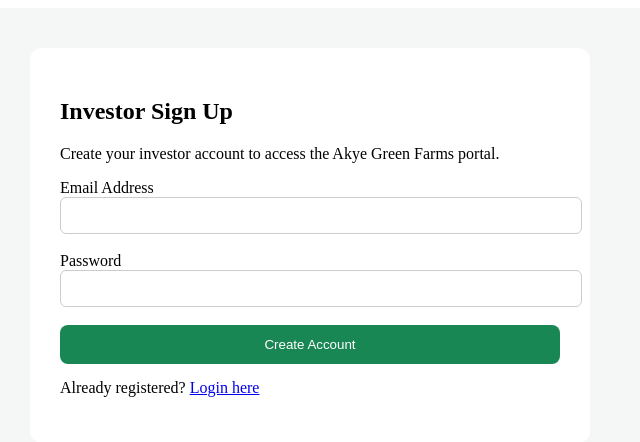
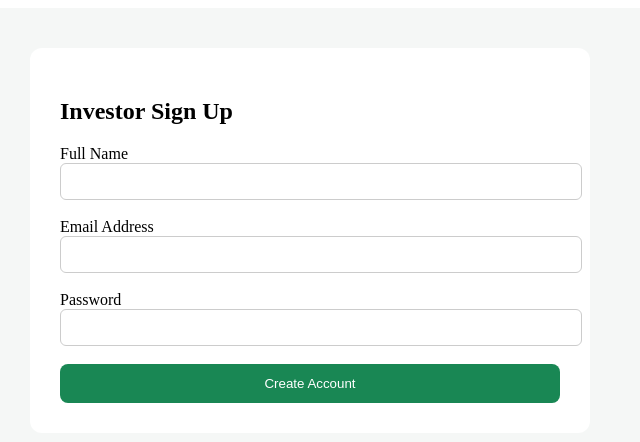
Before and after one commit to akyegreenfarms/akye-green-farms, a Next.js app: page /signup in a window 1280 px wide. Shown: the top 442 px of the page, without its empty margins (330-970 px from the left). Built offline with nearby package versions, Linux system fonts and the light colour scheme.

Commit message:
Update signup.js

```diff
--- a/pages/signup.js
+++ b/pages/signup.js
@@ -1,7 +1,8 @@
 "use client";
 
 import { createUserWithEmailAndPassword } from "firebase/auth";
-import { auth } from "../lib/firebase";
+import { doc, setDoc } from "firebase/firestore";
+import { auth, db } from "../lib/firebase";
 import { useState } from "react";
 
 export default function Signup() {
@@ -11,11 +12,20 @@
     e.preventDefault();
     setLoading(true);
 
+    const name = e.target.name.value;
     const email = e.target.email.value;
     const password = e.target.password.value;
 
     try {
-      await createUserWithEmailAndPassword(auth, email, password);
+      const userCred = await createUserWithEmailAndPassword(auth, email, password);
+
+      await setDoc(doc(db, "investors", userCred.user.uid), {
+        name,
+        email,
+        status: "Onboarding",
+        createdAt: new Date()
+      });
+
       window.location.href = "/dashboard";
     } catch (error) {
       alert(error.message);
@@ -25,19 +35,13 @@
 
   return (
     <div style={{ minHeight: "100vh", background: "#f5f7f6", padding: "40px" }}>
-      <div
-        style={{
-          maxWidth: "500px",
-          margin: "0 auto",
-          background: "#ffffff",
-          padding: "30px",
-          borderRadius: "12px"
-        }}
-      >
+      <div style={{ maxWidth: "500px", margin: "0 auto", background: "#fff", padding: "30px", borderRadius: "12px" }}>
         <h2>Investor Sign Up</h2>
-        <p>Create your investor account to access the Akye Green Farms portal.</p>
 
         <form onSubmit={handleSubmit}>
+          <label>Full Name</label><br />
+          <input type="text" name="name" required style={inputStyle} /><br /><br />
+
           <label>Email Address</label><br />
           <input type="email" name="email" required style={inputStyle} /><br /><br />
 
@@ -48,10 +52,6 @@
             {loading ? "Creating account..." : "Create Account"}
           </button>
         </form>
-
-        <p style={{ marginTop: "15px" }}>
-          Already registered? <a href="/login">Login here</a>
-        </p>
       </div>
     </div>
   );
```
